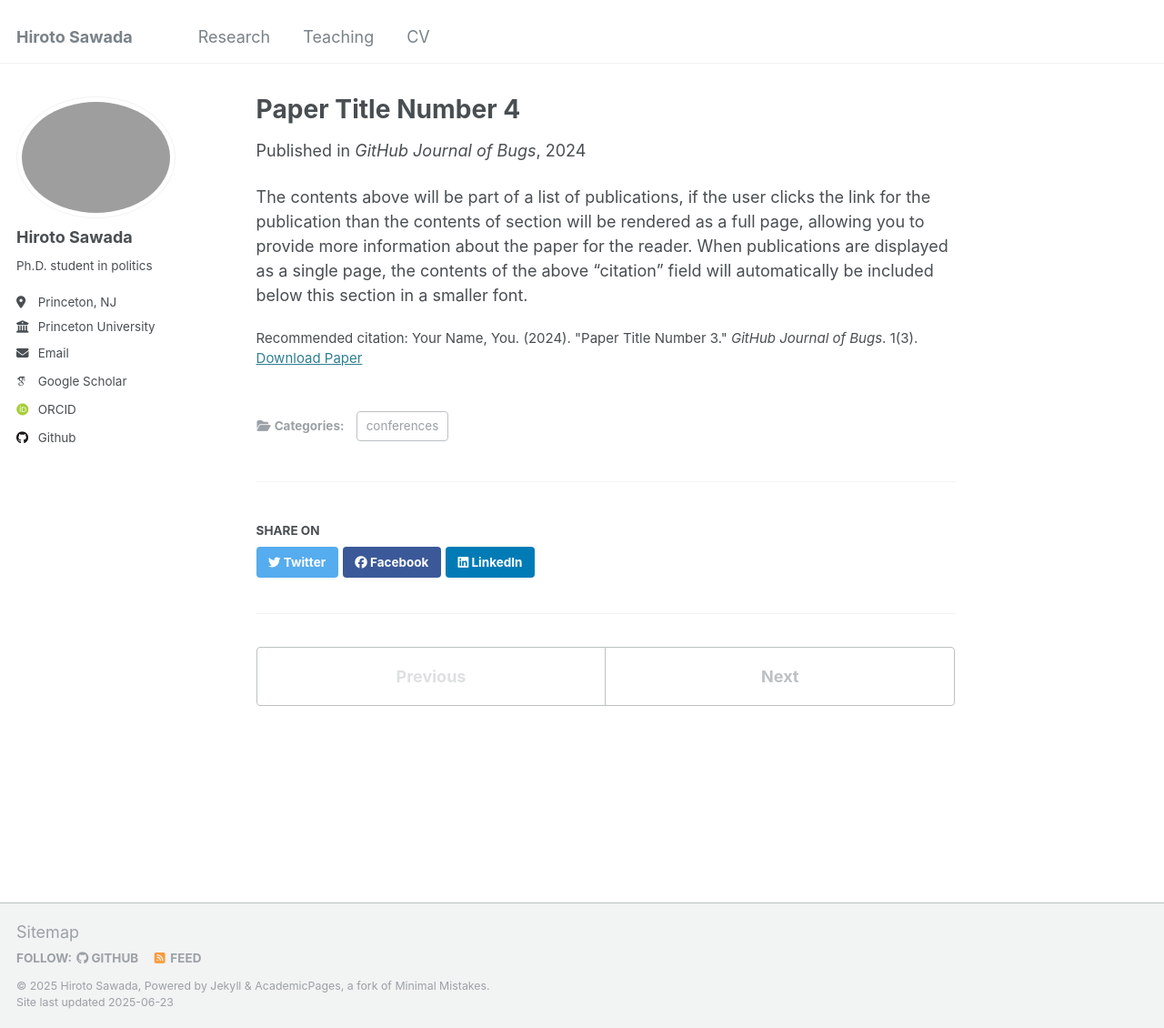
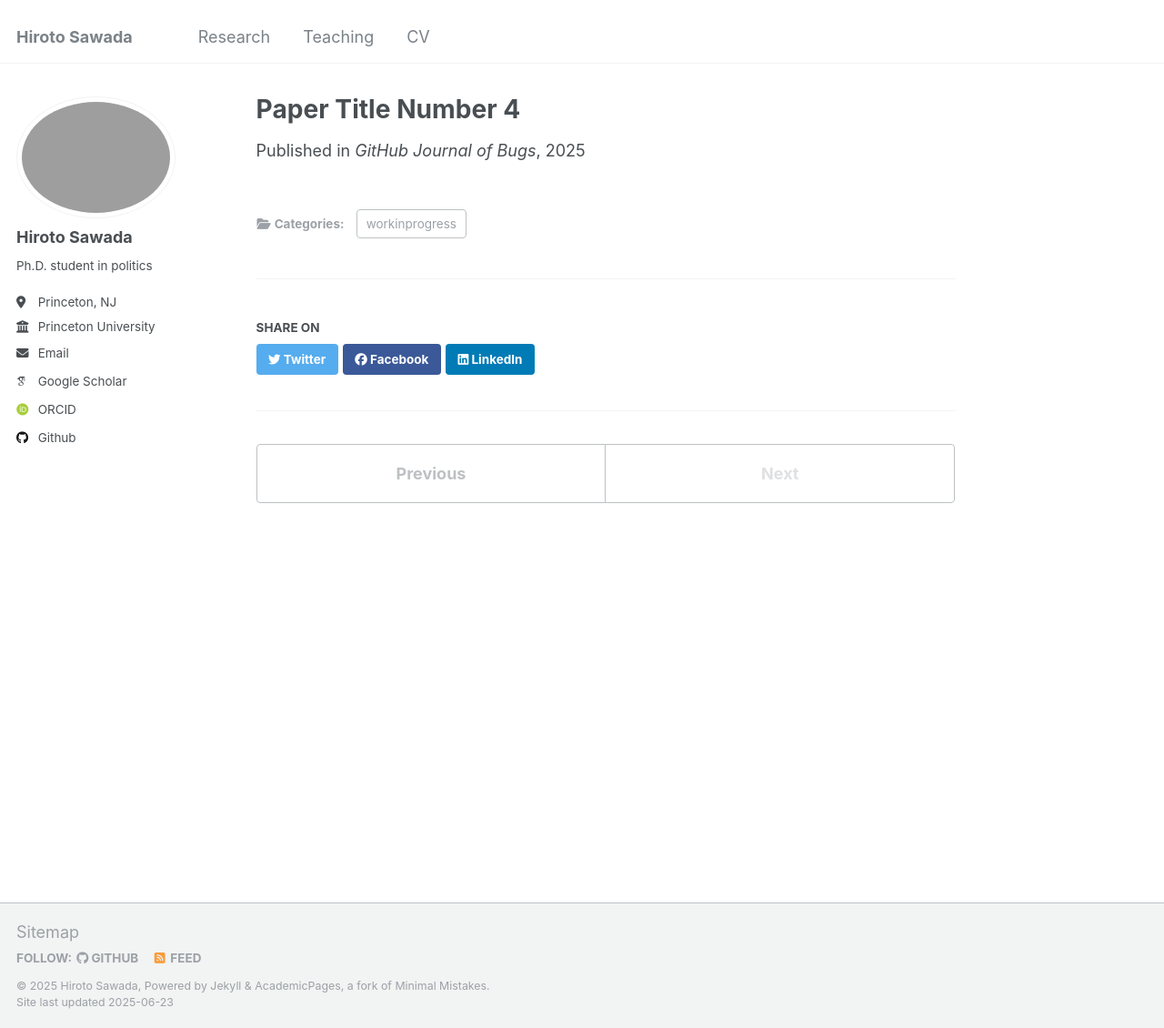
Before and after one commit to hiroto-sawada/hiroto-sawada.github.io, a Jekyll site: the page built from _publications/2024-02-17-paper-title-number-4.md, in a window 1280 px wide and 1130 px high. Shown: the whole window at 91% size. Built offline with Jekyll 4.4.1, drawn with Linux system fonts in a browser that asks for light colours; some web fonts are replaced.

Commit message:
Update 2024-02-17-paper-title-number-4.md

```diff
--- a/_publications/2024-02-17-paper-title-number-4.md
+++ b/_publications/2024-02-17-paper-title-number-4.md
@@ -1,13 +1,9 @@
 ---
 title: "Paper Title Number 4"
 collection: publications
-category: conferences
+category: workinprogress
 permalink: /publication/2024-02-17-paper-title-number-4
 excerpt: 'This paper is about fixing template issue #693.'
-date: 2024-02-17
+date: 2025-08-31
 venue: 'GitHub Journal of Bugs'
-paperurl: 'http://academicpages.github.io/files/paper3.pdf'
-citation: 'Your Name, You. (2024). &quot;Paper Title Number 3.&quot; <i>GitHub Journal of Bugs</i>. 1(3).'
 ---
-
-The contents above will be part of a list of publications, if the user clicks the link for the publication than the contents of section will be rendered as a full page, allowing you to provide more information about the paper for the reader. When publications are displayed as a single page, the contents of the above "citation" field will automatically be included below this section in a smaller font.
```
